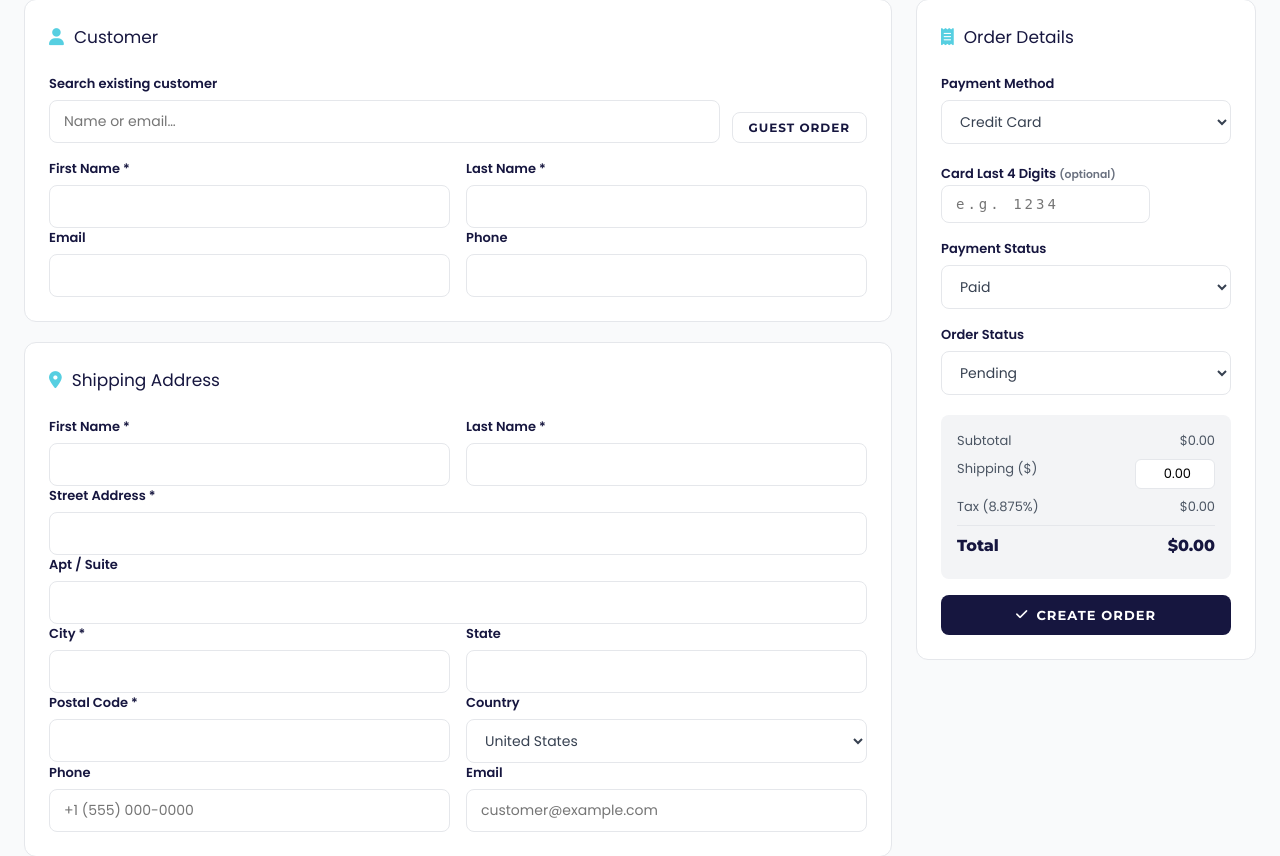
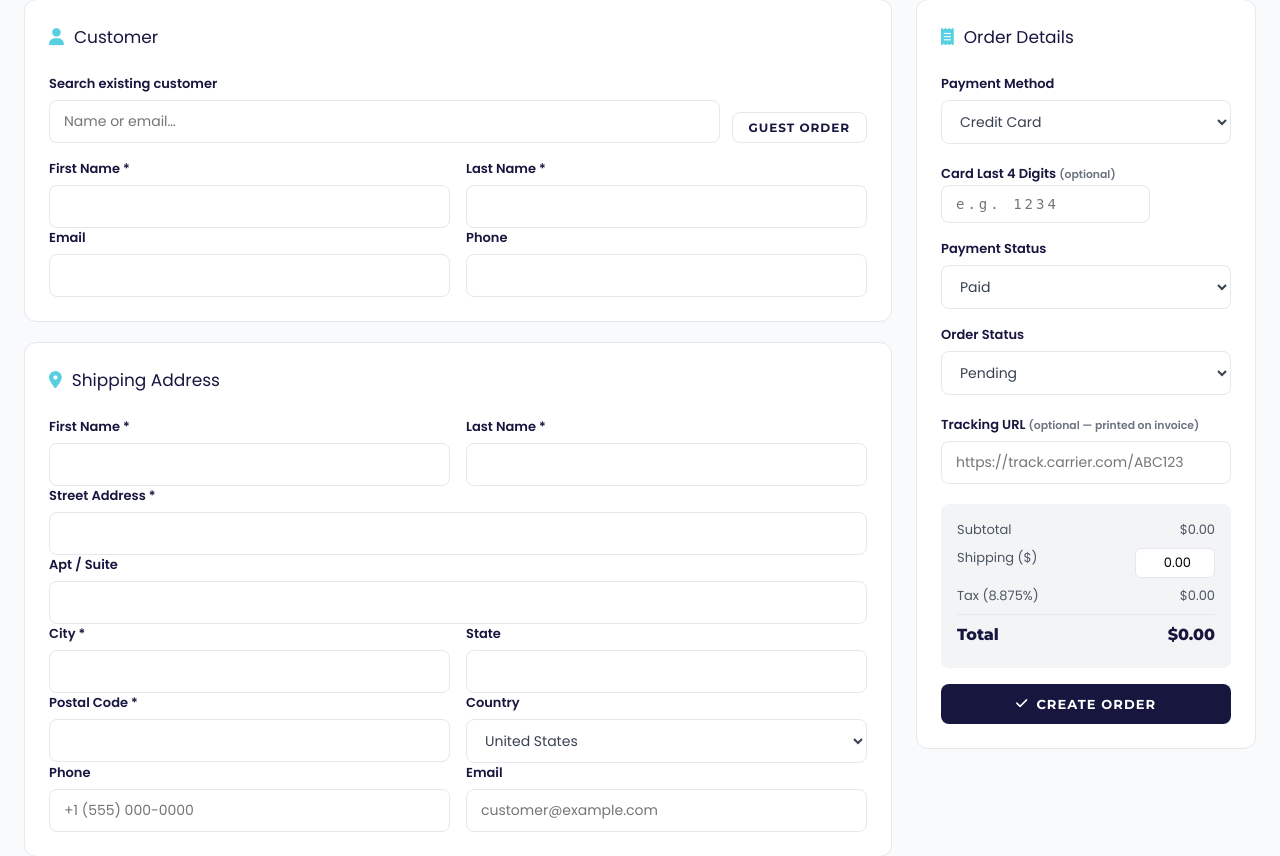
Before and after one commit to AnikethGit/Elevionsupply, a PHP site: page /admin/orders/create.php in a window 1280 px wide. Shown: the part 354-1210 px from the top of the page. Run offline with PHP 8.4, Linux system fonts and the light colour scheme; a user stored in the database is signed in; data comes from the database, SQL or seed files in the repository; data that the repository does not hold is empty.

Commit message:
Feature: tracking URL on invoice QR + card last 4 placeholder
- database/schema.sql: tracking_url VARCHAR(512) added to shipments;
  ALTER TABLE migration note added
- admin/orders/create.php: tracking URL input field in Order Details
  card (optional, printed on invoice)
- api/admin/orders/create.php: inserts shipment row with tracking_url
  when provided
- api/invoice/download.php:
  - Right QR encodes tracking URL when present, falls back to order number
  - URL printed below QR (truncated at 52 chars); smaller font for URLs
  - Card last 4: shows '**** ----' placeholder when card order has no
    last 4 stored

```diff
--- a/admin/orders/create.php
+++ b/admin/orders/create.php
@@ -160,6 +160,12 @@ require_once '../../includes/header.php';
                             <option value="shipped">Shipped</option>
                             <option value="delivered">Delivered</option>
                         </select>
+                    </div>
+
+                    <div class="form-group" style="margin-bottom:20px">
+                        <label>Tracking URL <small style="color:var(--gray-500)">(optional — printed on invoice)</small></label>
+                        <input type="url" name="tracking_url" id="trackingUrl"
+                               placeholder="https://track.carrier.com/ABC123">
                     </div>
 
                     <div class="order-total-box">
--- a/database/schema.sql
+++ b/database/schema.sql
@@ -23,6 +23,7 @@ CREATE TABLE IF NOT EXISTS users (
 -- For existing installs: ALTER TABLE users ADD COLUMN notification_prefs JSON DEFAULT NULL;
 -- For existing installs: ALTER TABLE addresses MODIFY COLUMN user_id INT DEFAULT NULL;
 -- For existing installs: ALTER TABLE addresses ADD COLUMN email VARCHAR(255) DEFAULT NULL;
+-- For existing installs: ALTER TABLE shipments ADD COLUMN tracking_url VARCHAR(512) DEFAULT NULL;
 
 -- Password Resets
 CREATE TABLE IF NOT EXISTS password_resets (
@@ -176,6 +177,7 @@ CREATE TABLE IF NOT EXISTS shipments (
     order_id INT NOT NULL,
     carrier VARCHAR(100),
     tracking_number VARCHAR(255),
+    tracking_url VARCHAR(512),
     status ENUM('preparing','in_transit','out_for_delivery','delivered','failed') DEFAULT 'preparing',
     estimated_delivery DATE,
     shipped_at DATETIME,
```
Also changed, not shown: api/admin/orders/create.php (+7 -0 lines), api/invoice/download.php (+10 -6 lines).
